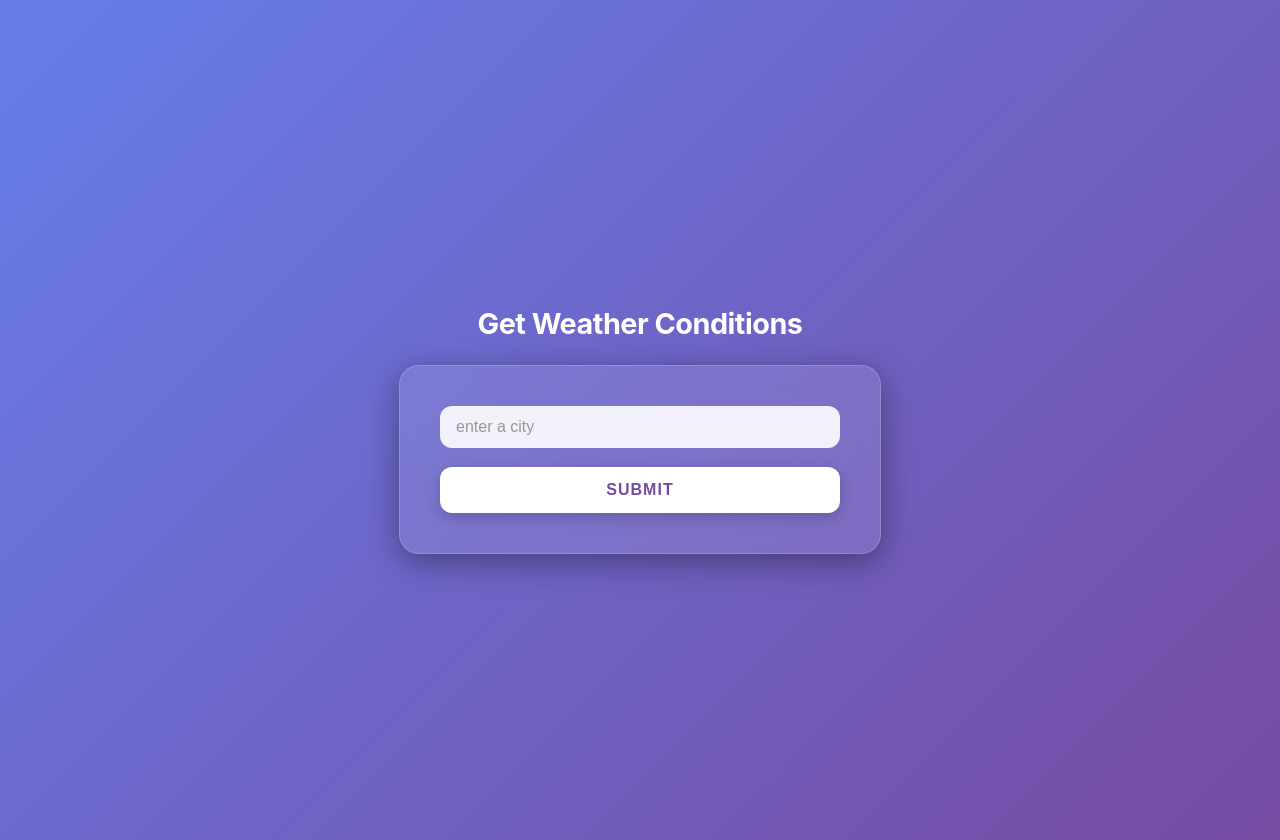
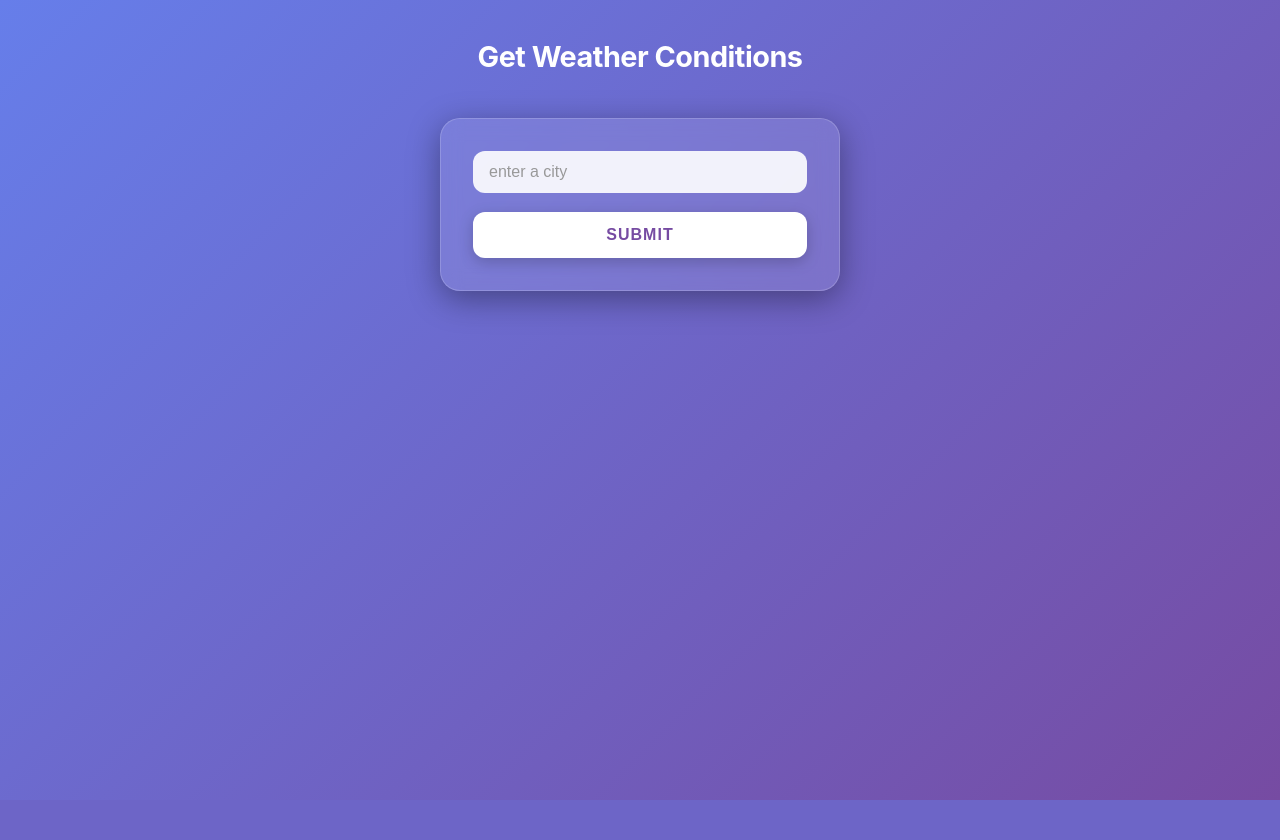
Before and after one commit to Davidmoc856/python-weather, a Flask app: page / in a window 1280 px wide. After the commit the page ends 800 px from the top, so only its background shows below. Run offline with Flask 3, Linux system fonts and the light colour scheme; parts of the project's set-up code (start-up, migrations or seed data) failed here and were passed over.

Commit message:
list changed

```diff
--- a/static/styles/style.css
+++ b/static/styles/style.css
@@ -1,11 +1,13 @@
-
+*{
+    box-sizing: border-box;
+}
 /* Apply a smooth, modern font and background gradient */
 body {
     margin: 0;
     padding: 20px;
     display: flex;
     flex-direction: column;
-    justify-content: center;
+    justify-content: flex-start;
     align-items: center;
     min-height: 100vh;
     font-family: 'Inter', -apple-system, BlinkMacSystemFont, "Segoe UI", Roboto, sans-serif;
@@ -19,13 +21,14 @@ body {
 form {
     background: rgba(255, 255, 255, 0.1); /* Glassmorphism effect */
     backdrop-filter: blur(10px);
-    padding: 2.5rem;
+    padding: 2rem;
     border-radius: 20px;
     box-shadow: 0 8px 32px 0 rgba(0, 0, 0, 0.37);
     border: 1px solid rgba(255, 255, 255, 0.18);
-    width: 90%;
+    width: 100%;
     max-width: 400px;
     text-align: center;
+    margin-top: 20px;
 }
 
 /* The Heading: "Get Weather Conditions" */
```
